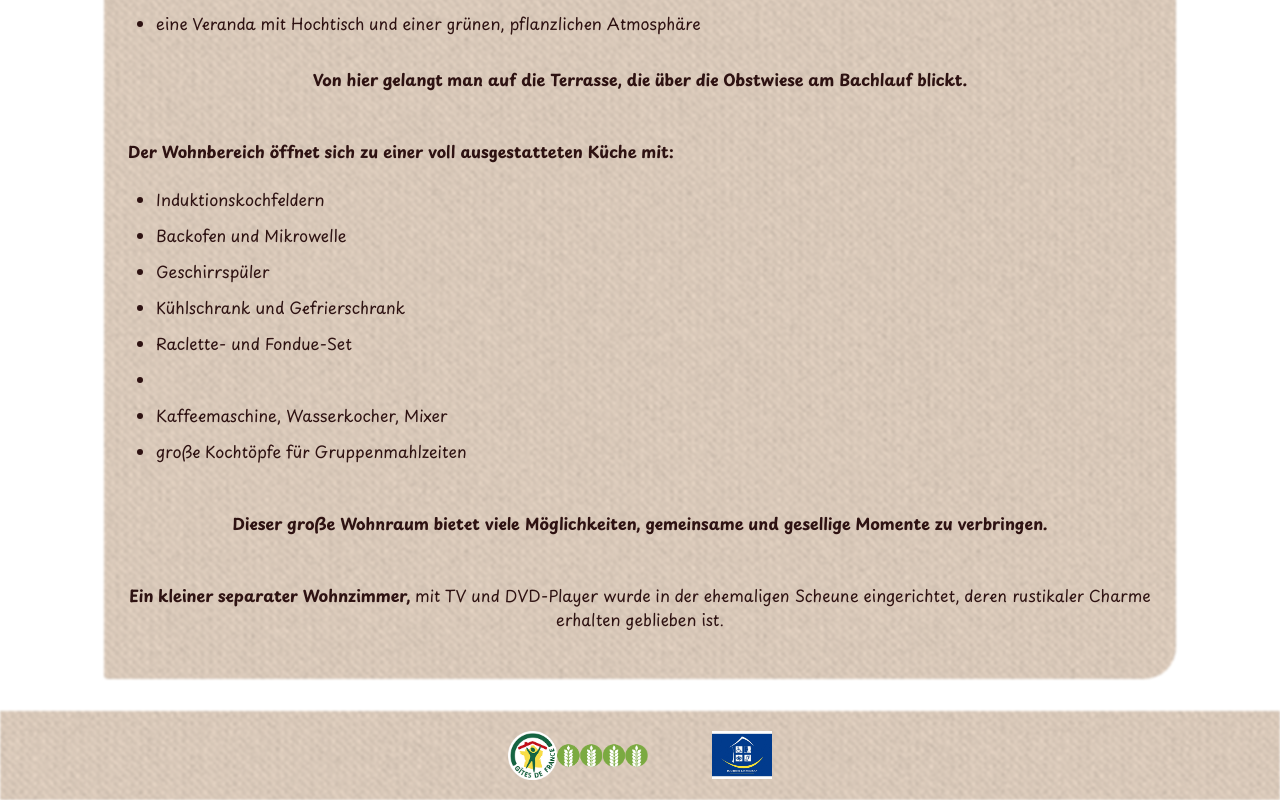
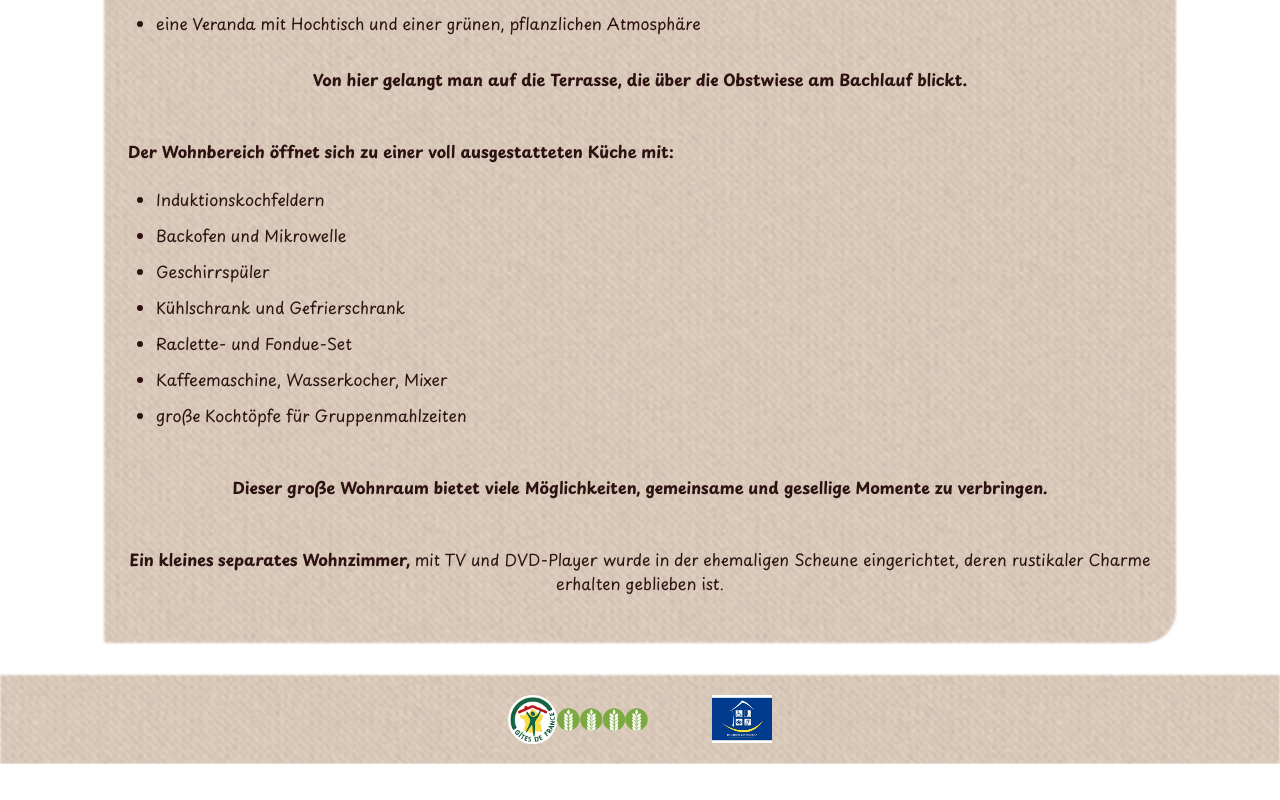
Before and after one commit to Annadesbois/gite-au-fil-de-leau, a Next.js app: page /de/gite/living-room in a window 1280 px wide. Shown: the part 1092-1892 px from the top of the page. After the commit the page ends 1856 px from the top, so only its background shows below. Built offline with nearby package versions, Linux system fonts and the light colour scheme.

Commit message:
correct German translation + remove extra bullet point in living room page

```diff
--- a/app/[locale]/gite/living-room/page.tsx
+++ b/app/[locale]/gite/living-room/page.tsx
@@ -37,7 +37,6 @@ const LivingRoomPage = async ({ params }: PageProp) => {
               <li>{livingRoom.kitchen.items.dishwasher}</li>
               <li>{livingRoom.kitchen.items.fridgeFreezer}</li>
               <li>{livingRoom.kitchen.items.racletteFondue}</li>
-              <li>{livingRoom.kitchen.items.kettle}</li>
               <li>{livingRoom.kitchen.items.coffeeMaker}</li>
               <li>{livingRoom.kitchen.items.saucepan}</li>
             </ul>
--- a/messages/de.json
+++ b/messages/de.json
@@ -120,7 +120,7 @@
     "closing": {
       "main": "Dieser große Wohnraum bietet viele Möglichkeiten, gemeinsame und gesellige Momente zu verbringen.",
       "smallLounge": {
-        "title": "Ein kleiner separater Wohnzimmer, ",
+        "title": "Ein kleines separates Wohnzimmer, ",
         "text": "mit TV und DVD-Player wurde in der ehemaligen Scheune eingerichtet, deren rustikaler Charme erhalten geblieben ist."
       }
     }
@@ -257,7 +257,7 @@
     "title": "Der Park Wesserling",
     "intro1": "Auf einem Gebiet mit großer textiler Tradition erzählt der Park Wesserling die außergewöhnliche Industriegeschichte der ehemaligen „Königlichen Manufaktur“.",
     "intro2": "Er beeindruckt mit seinen fünf prachtvollen Gärten, ausgezeichnet als „Bemerkenswerte Gärten“, und mit seiner in Frankreich einzigartigen Sammlung von Gebäuden der Textilindustrie (Fabriken, Lagerhallen, Herrenhaus der Besitzer, Patrizierhäuser, Industriebrache, Bauernhof…).",
-    "intro3": "Das Textil-Ecomuseum und die Große Heizhalle verbinden die Geschichte des Ortes mit zeitgenössischer Kunst durch lebendige und interaktive Ausstellungen, Klang- und Lichtinstallationen…",
+    "intro3": "Das Textil-Ecomuseum und das Große Heizwerk verbinden die Geschichte des Ortes mit zeitgenössischer Kunst durch lebendige und interaktive Ausstellungen, Klang- und Lichtinstallationen…",
     "intro4": "Theatralische Führungen sowie Vorführungen von Spinnen, Weben und Handdruck lassen die ehemaligen Textilberufe wieder aufleben. Das gesamte Jahr über finden Garten-, Textil-, Kultur- und Kunstveranstaltungen statt.",
     "alsoTitle": "Der Park Wesserling bietet außerdem:",
     "list": {
```
